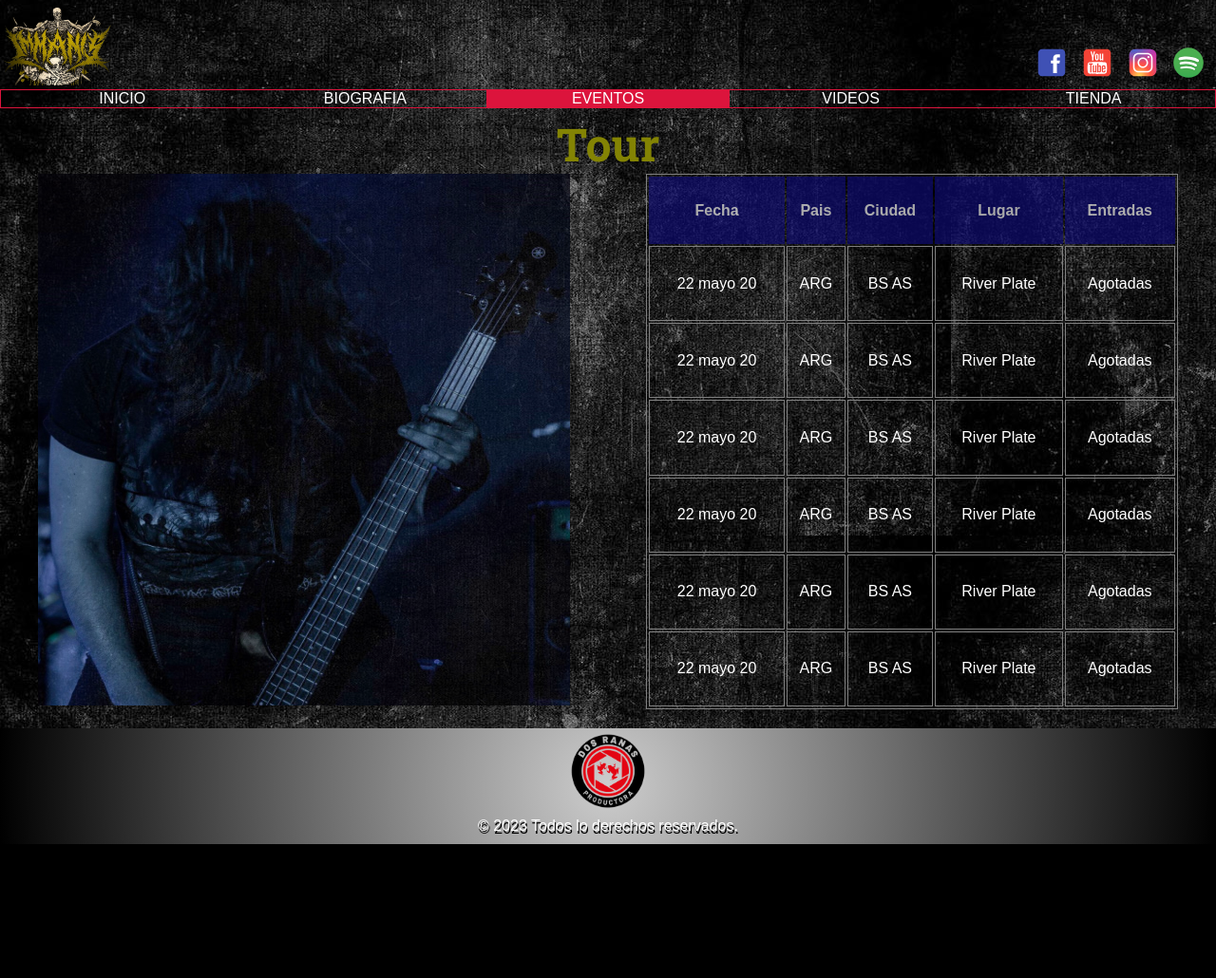
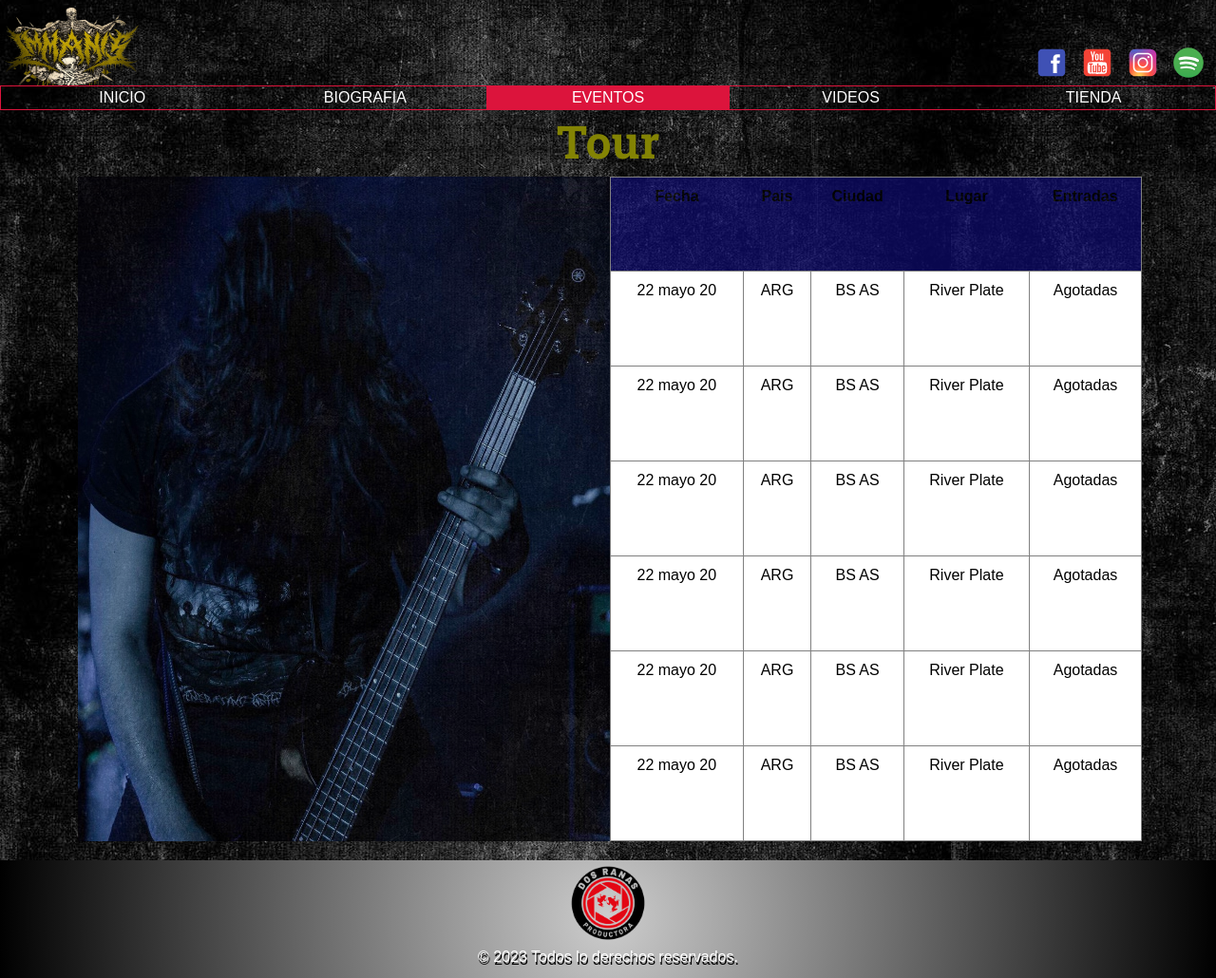
Before and after one commit to fherrera2190/Coderhouse-Proyecto-Final-WebDeveloper-MiprimeraWeb, a plain HTML site: page secciones/eventos.html in a window 1280 px wide. Shown: the whole page at 95% size. Before the commit the page ends 889 px from the top, so only its background shows below. Drawn offline with nearby package versions, Linux system fonts and the light colour scheme.

Commit message:
Ultimos retoques antes de presentar

```diff
--- a/css/estilos.css
+++ b/css/estilos.css
@@ -20,6 +20,9 @@
     padding-top: 0.5rem;
     height: 90px;
     width: 120px; }
+  .header .logo:hover {
+    transition: width .5s;
+    width: 150px; }
   .header nav {
     border: 1px solid crimson;
     width: 100%; }
@@ -62,7 +65,7 @@
 /* CSS DEL MAIN */
 .main-index {
   text-align: center;
-  min-height: 60vh;
+  min-height: 70vh;
   /* Animacion de del parrafo del main */ }
   .main-index .container {
     width: 100%; }
@@ -172,6 +175,7 @@
   text-align: center; }
 
 .main-eventos .container {
+  min-height: 70vh;
   display: flex;
   flex-direction: column; }
   .main-eventos .container .img-center {
@@ -189,14 +193,14 @@
       border: 1px solid grey; }
   .main-eventos .container .img-event {
     opacity: 85%;
-    width: 300px;
-    height: 225px; }
+    width: 250px;
+    height: 360px; }
 
 @media (min-width: 768px) {
   .main-eventos .container .img-event {
-    opacity: 75%;
-    width: 560px;
-    height: 560px; } }
+    opacity: 85%;
+    width: 560px !important;
+    height: 700px !important; } }
 
 @media (min-width: 1024px) {
   .main-eventos {
--- a/index.html
+++ b/index.html
@@ -9,7 +9,7 @@
       name="description"
       content="Descubre todo sobre Immanis, la banda de death metal originaria de Jujuy. Conoce su biografía, mira sus videos, consigue su merchandising en nuestra tienda online y no te pierdas detalles de su próxima gira. ¡Entra ya y vive el poder del death metal!"
     />
-    <link rel="icon" href="./recursos/logo.png">
+    <link rel="icon" href="./recursos/logo.png" />
     <link
       href="https://cdn.jsdelivr.net/npm/bootstrap@5.3.0-alpha1/dist/css/bootstrap.min.css"
       rel="stylesheet"
--- a/scss/secciones/_header.scss
+++ b/scss/secciones/_header.scss
@@ -14,6 +14,11 @@
     padding-top: 0.5rem;
     height: 90px;
     width: 120px;
+  }
+
+  .logo:hover{
+    transition: width .5s;
+    width: 150px
   }
 
   nav {
--- a/scss/secciones/_main-eventos.scss
+++ b/scss/secciones/_main-eventos.scss
@@ -8,6 +8,7 @@
     }
 
     .container {
+        min-height: 70vh;
         display: flex;
         flex-direction: column;
 
@@ -34,8 +35,8 @@
 
         .img-event {
             opacity: 85%;
-            width: 300px;
-            height: 225px;
+            width: 250px;
+            height: 360px;
         }
     }
 }
@@ -46,9 +47,9 @@
     .main-eventos {
         .container {
             .img-event {
-                opacity: 75%;
-                width: 560px;
-                height: 560px;
+                opacity: 85%;
+                width: 560px !important;
+                height: 700px !important;
             }
         }
     }
--- a/scss/secciones/_main-index.scss
+++ b/scss/secciones/_main-index.scss
@@ -1,7 +1,7 @@
 /* CSS DEL MAIN */
 .main-index {
   text-align: center;
-  min-height: 60vh;
+  min-height: 70vh;
   .container {
     width: 100%;
   }
--- a/secciones/eventos.html
+++ b/secciones/eventos.html
@@ -13,6 +13,12 @@
       content="Descubre la agenda de conciertos de Immanis en su próxima gira de death metal por Jujuy y otras ciudades. No te pierdas la oportunidad de experimentar su música en vivo y disfrutar de una experiencia única. ¡Entra ahora y consigue tus entradas para el tour de Immanis!"
     />
     <link rel="icon" href="../recursos/logo.png" />
+    <link
+      href="https://cdn.jsdelivr.net/npm/bootstrap@5.3.0-alpha1/dist/css/bootstrap.min.css"
+      rel="stylesheet"
+      integrity="sha384-GLhlTQ8iRABdZLl6O3oVMWSktQOp6b7In1Zl3/Jr59b6EGGoI1aFkw7cmDA6j6gD"
+      crossorigin="anonymous"
+    />
     <link
       rel="stylesheet"
       href="https://cdnjs.cloudflare.com/ajax/libs/animate.css/4.1.1/animate.min.css"
```
Also changed, not shown: secciones/biografia.html (+6 -0 lines), secciones/tienda.html (+6 -1 lines), secciones/videos.html (+7 -1 lines).
